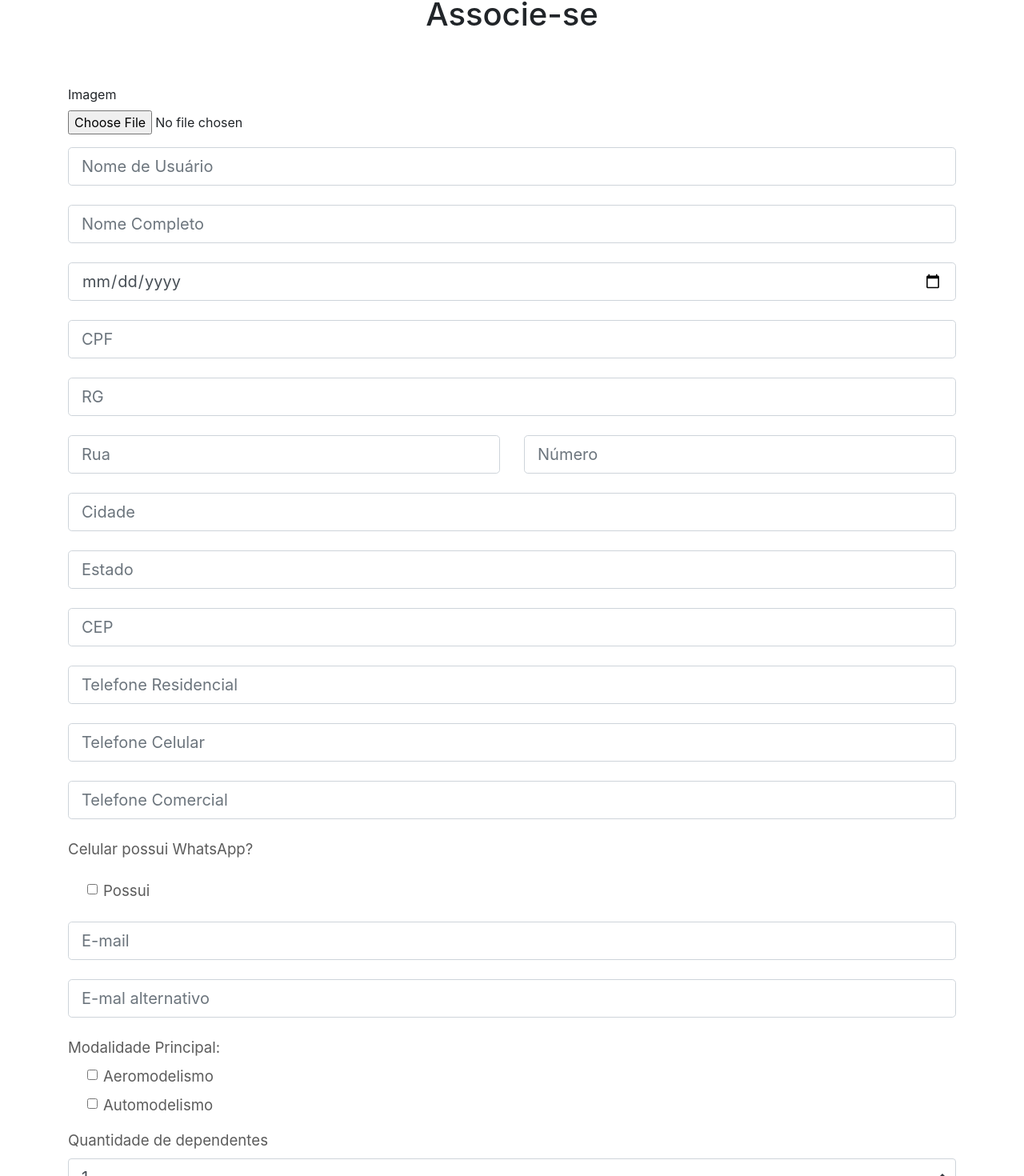
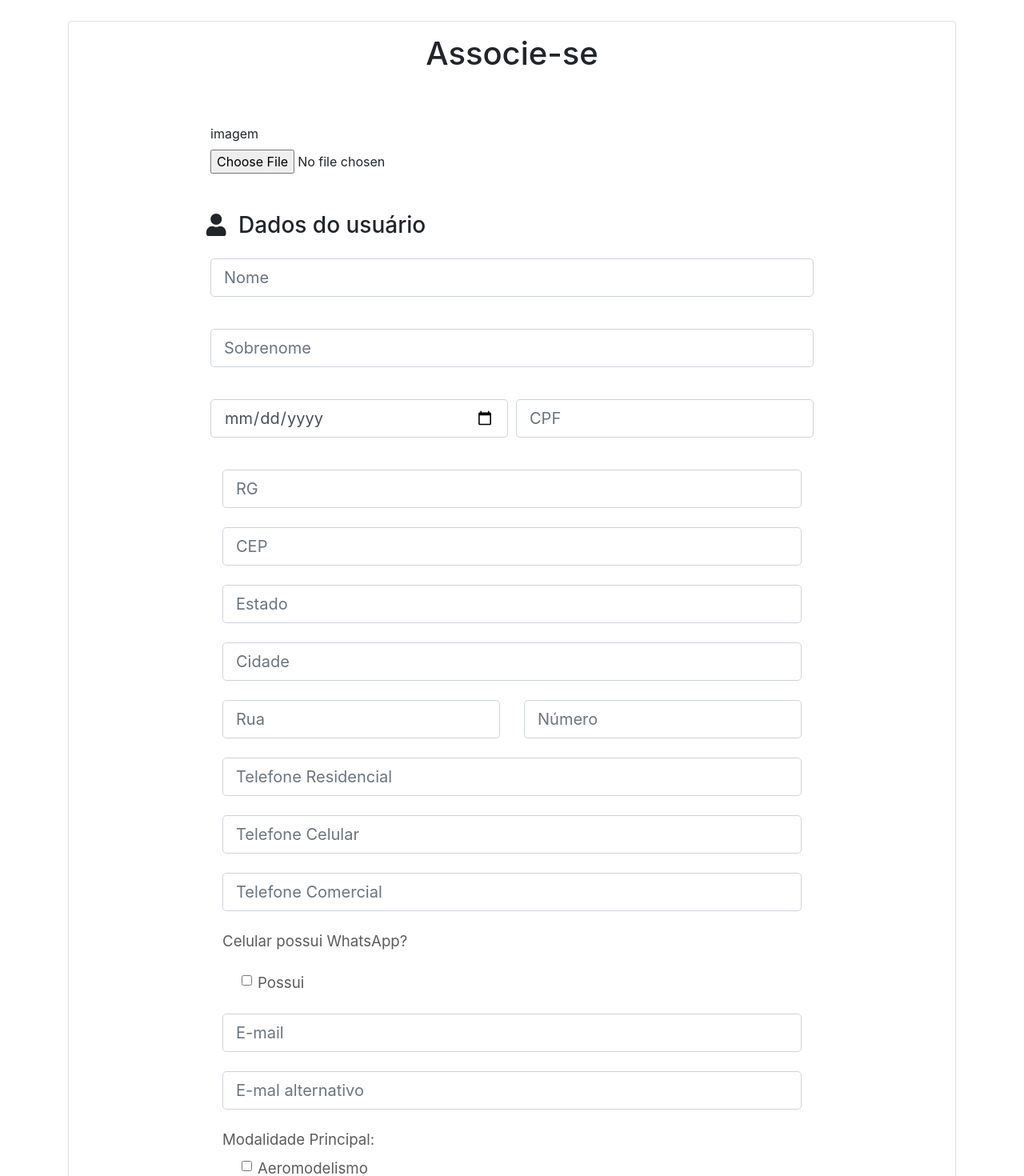
Before and after one commit to ifpr-paranavai/associacao-client-front, a React (Create React App) app: page /associar in a window 1280 px wide. Shown: the part 118-1588 px from the top of the page at 80% size. Built offline with nearby package versions, Linux system fonts and the light colour scheme.

Commit message:
icones e adequação do formulário de cadastro

```diff
--- a/src/paginas/Associar/Associar.js
+++ b/src/paginas/Associar/Associar.js
@@ -1,7 +1,10 @@
 import './estilo.css';
 import React, { Component} from 'react';
 import AssociarService from '../../service/AssociarService'
-import { Form, Container, Row, Col, Button} from 'react-bootstrap';
+import { Form, Container, Row, Col, Button, Card} from 'react-bootstrap';
+import { FontAwesomeIcon } from '@fortawesome/react-fontawesome'
+import { faUser} from '@fortawesome/free-solid-svg-icons'
+
 
 
 class Associar extends Component{
@@ -13,24 +16,56 @@ class Associar extends Component{
   }
   render(){
     return (
+
       <Container className="mt-5 pt-5 ">
-          <Row className="justify-content-center mb-5">
+        <Card className="efeito-card-form px-5 my-5">
+          <Row className="justify-content-center mb-5 mx-5">
             <h1 className="my-3">
               Associe-se
             </h1>
           </Row>
-          <Form className = "pb-5 formulario-contato" onSubmit={this.handleSubmit}>
-            <Row >
+          <Row className="justify-content-center mb-5 mx-5">
+            <Form className = "formulario-contato" onSubmit={this.handleSubmit}>
+              <Form.Row>
+                <Form.Group as={Col} controlId="imagem">
+                  <Form.File className="mb-3" label="imagem" />
+                </Form.Group>
+              </Form.Row>
+              <Form.Row>
+                <h3 class="py-3">
+                  <FontAwesomeIcon icon={faUser} size="md" className="mr-2"/>
+                  &nbsp;Dados do usuário
+                </h3>
+              </Form.Row>
+              <Form.Row>
+                <Form.Group as={Col}>
+                  <Form.Control  className="mb-4" placeholder="Nome" id="nome" name="nome" size="lg"/>
+                </Form.Group>
+              </Form.Row>
+              <Form.Row>
+                <Form.Group as={Col}>
+                  <Form.Control  className="mb-4" placeholder="Sobrenome" id="sobrenome" name="sobrenome" size="lg"  />
+                </Form.Group>
+              </Form.Row>
+              <Form.Row>
+                <Form.Group className="col-sm-12 col-md-6" as={Col}>
+                  <Form.Control className="mb-4" type="date" placeholder="Data de Nascimento" id="dataNasc" name="dataNasc" size="lg" />
+                </Form.Group>
+                <Form.Group className="col-sm-12 col-md-6" controlId="cpf" as={Col}>
+                  <Form.Control className="mb-4"  placeholder="CPF" name="cpf" size="lg" />
+                </Form.Group>
+
+              </Form.Row>
               <Col>
-                <Form.File className="mb-3" id="formcheck-api-regular">
-                <Form.File.Label>Imagem</Form.File.Label>
-                <Form.File.Input />
-                </Form.File>
-                <Form.Control  className="mb-4" placeholder="Nome de Usuário" id="usuario" name="usuario" size="lg"  />
-                <Form.Control  className="mb-4" placeholder="Nome Completo" id="nome" name="nome" size="lg"  />
-                <Form.Control className="mb-4" type="date" placeholder="RG" id="dataNasc" name="dataNasc" size="lg" />
-                <Form.Control className="mb-4"  placeholder="CPF" id="cpf" name="cpf" size="lg" />
+
+
+
+
+
                 <Form.Control className="mb-4"  placeholder="RG" id="rg" name="rg" size="lg" />
+                <Form.Control  className="mb-4" placeholder="CEP" id="cep" name="cep" size="lg"  />
+                <Form.Control  className="mb-4" placeholder="Estado" id="estado" name="estado" size="lg"  />
+                <Form.Control  className="mb-4" placeholder="Cidade" id="cidade" name="cidade" size="lg"  />
                 <Row>
                   <Col>
                     <Form.Control  className="mb-4" placeholder="Rua" id="rua" name="rua" size="lg"  />
@@ -39,9 +74,7 @@ class Associar extends Component{
                     <Form.Control  className="mb-4" placeholder="Número" id="numero" name="numero" size="lg"  />
                   </Col>
                 </Row>
-                <Form.Control  className="mb-4" placeholder="Cidade" id="cidade" name="cidade" size="lg"  />
-                <Form.Control  className="mb-4" placeholder="Estado" id="estado" name="estado" size="lg"  />
-                <Form.Control  className="mb-4" placeholder="CEP" id="cep" name="cep" size="lg"  />
+
                 <Form.Control  className="mb-4" placeholder="Telefone Residencial" id="telresi" name="telresi" size="lg"  />
                 <Form.Control  className="mb-4" placeholder="Telefone Celular" id="telcel" name="telcel" size="lg"  />
                 <Form.Control  className="mb-4" placeholder="Telefone Comercial" id="telcom" name="telcom" size="lg"  />
@@ -59,12 +92,7 @@ class Associar extends Component{
                 <Form.Label className="tamanho-texto my-2">
                   Quantidade de dependentes
                 </Form.Label >
-                <Form.Control className="mb-3" as="select" size="lg" custom>
-                <option>1</option>
-                <option>2</option>
-                <option>3</option>
-                <option>4</option>
-                <option>5</option>
+                <Form.Control className="mb-3" type="number" min="0" size="lg">
                 </Form.Control>
                 <Form.Control  className="mb-4" placeholder="Nome dos Dependentes" id="dependentes" name="dependentes" size="lg"  />
                 <Form.Label className="tamanho-texto">
@@ -79,14 +107,15 @@ class Associar extends Component{
                     <Form.Control  className="mb-4" type="password" placeholder="Confirmar Senha" id="confirmarsenha" name="confirmarsenha" size="lg"  />
                   </Col>
                 </Row>
-                <Button  size="lg" variant="secondary" type="submit" >
-                    Enviar
-                </Button>
-              </Col>
-            </Row>
-
-          </Form>
-
+                <Row className="justify-content-center">
+                  <Button  size="lg" variant="secondary" type="submit" >
+                      Enviar
+                  </Button>
+                </Row>
+              </Col >
+            </Form>
+          </Row>
+        </Card>
       </Container>
     )
   }
```
